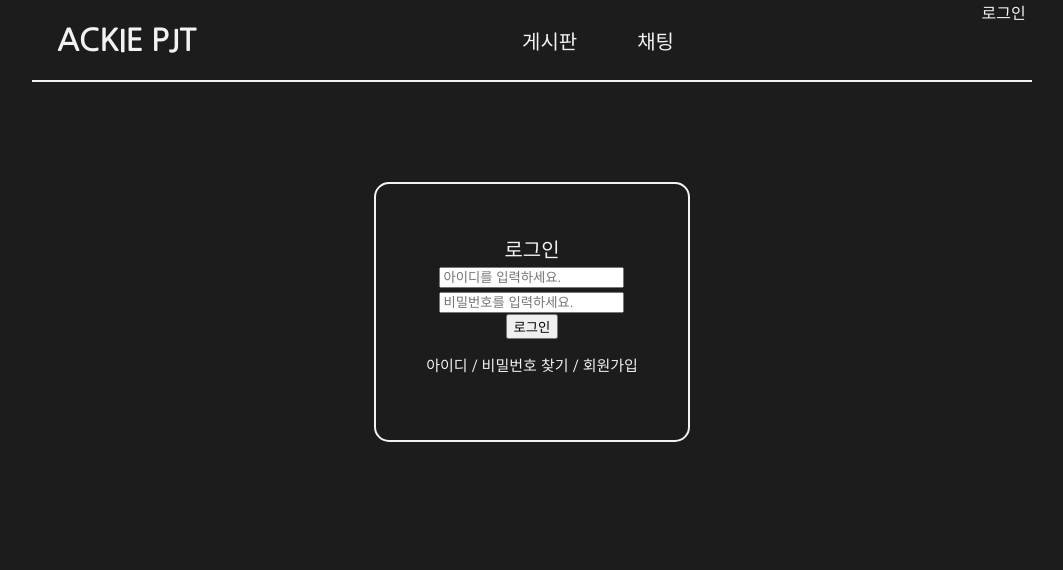
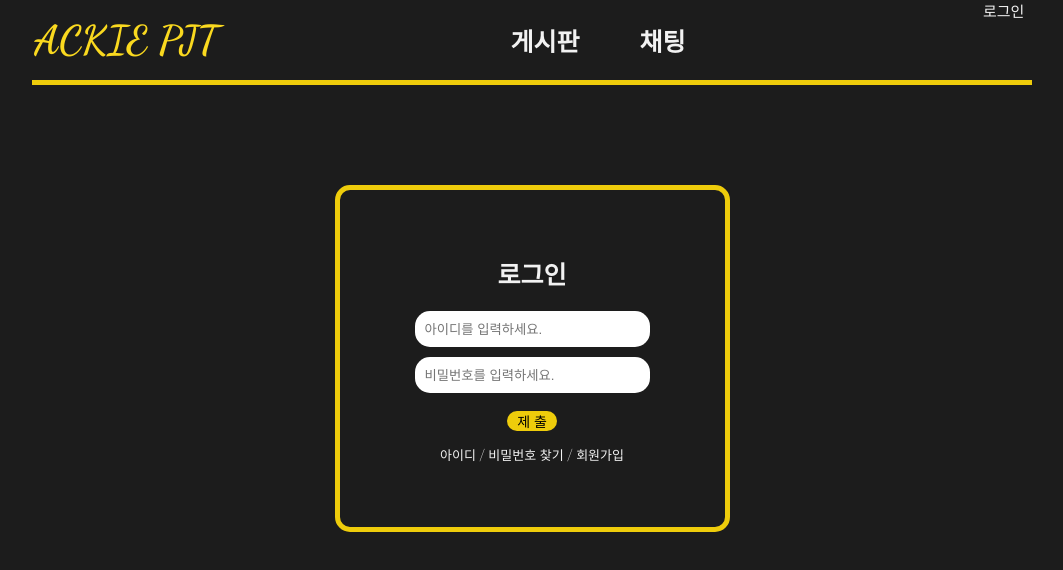
Before and after one commit to k2wackie/web-v3, a React (Create React App) app in the folder client/: page /login in a window 1280 px wide. Shown: the top 570 px of the page, without its empty margins (108-1171 px from the left). Built offline with nearby package versions, Linux system fonts and the light colour scheme; no server answers.

Commit message:
Update CSS

```diff
--- a/client/package.json
+++ b/client/package.json
@@ -6,9 +6,9 @@
   "dependencies": {
     "@testing-library/jest-dom": "^5.16.4",
     "@testing-library/react": "^13.1.1",
-    "@testing-library/user-event": "^13.5.0",
-    "react": "^18.0.0",
-    "react-dom": "^18.0.0",
+    "@testing-library/user-event": "^14.1.1",
+    "react": "^18.1.0",
+    "react-dom": "^18.1.0",
     "react-router-dom": "^6.3.0",
     "react-scripts": "5.0.1",
     "web-vitals": "^2.1.4"
--- a/client/src/App.js
+++ b/client/src/App.js
@@ -6,6 +6,7 @@ import Home from "./pages/Home";
 import Edit from "./pages/Edit";
 import Login from "./pages/Login";
 import Register from "./pages/Register";
+import Bulletin from "./pages/Bulletin";
 
 export const BulletinStateContext = React.createContext();
 export const BulletinDispatchContext = React.createContext();
@@ -72,8 +73,10 @@ function App() {
           <div className="App">
             <Routes>
               <Route path="/" element={<Home />} />
+              <Route path="/bulletin" element={<Bulletin />} />
               <Route path="/new" element={<New />} />
               <Route path="/edit/:id" element={<Edit />} />
+              <Route path="/bulletin/edit/:id" element={<Edit />} />
               <Route path="/login" element={<Login />} />
               <Route path="/register" element={<Register />} />
             </Routes>
--- a/client/src/components/BulletinEditor.js
+++ b/client/src/components/BulletinEditor.js
@@ -66,6 +66,7 @@ const BulletinEditor = ({ isEdit, chosenData, id }) => {
         />
       </div>
       <div>
+        <button onClick={() => navigate(-1)}>돌아가기</button>
         <button onClick={handleSubmit}>저장하기</button>
         {isEdit ? <button onClick={handleRemove}>삭제하기</button> : ""}
       </div>
--- a/client/src/components/LoginComp.js
+++ b/client/src/components/LoginComp.js
@@ -21,7 +21,7 @@ const LoginComp = () => {
   return (
     <div className="loginComp">
       <div className="loginBox">
-        로그인
+        <div>로그인</div>
         <div>
           <input
             ref={userIDInput}
@@ -40,8 +40,9 @@ const LoginComp = () => {
             onChange={(e) => setUserPW(e.target.value)}
           />
         </div>
+        <div></div>
         <div>
-          <button onClick={handleSubmit}>로그인</button>
+          <button onClick={handleSubmit}>제 출</button>
         </div>
         <div>
           <p className="registerMSG">
--- a/client/src/components/MainMenu.js
+++ b/client/src/components/MainMenu.js
@@ -1,8 +1,18 @@
+import { Link } from "react-router-dom";
+
 const MainMenu = () => {
   return (
     <div className="mainMenu">
-      <div>게시판</div>
-      <div>채팅</div>
+      <div>
+        <Link className="link" to="/bulletin">
+          게시판
+        </Link>
+      </div>
+      <div>
+        <Link className="link" to="/chat">
+          채팅
+        </Link>
+      </div>
     </div>
   );
 };
--- a/client/src/components/RegisterComp.js
+++ b/client/src/components/RegisterComp.js
@@ -21,15 +21,15 @@ const RegisterComp = () => {
 
   const [handleSubmit] = useRegist(userInputData);
   const [chkID, chkIDSubmit] = useChkID(userInputData);
-
+  console.log(chkID);
   const onClick = () => {
-    return chkID ? handleSubmit : alert("아이디 중복 확인을 해주세요.");
+    return chkID ? handleSubmit() : alert("아이디 중복 확인을 해주세요.");
   };
 
   return (
     <div className="loginComp">
       <div className="loginBox">
-        회원가입
+        <div>회원가입</div>
         <div>
           <input
             ref={userIDInput}
@@ -38,7 +38,9 @@ const RegisterComp = () => {
             value={userID}
             onChange={(e) => setUserID(e.target.value)}
           />
-          <button onClick={chkIDSubmit}>중복확인</button>
+          <button className="chkBtn" onClick={chkIDSubmit}>
+            중복확인
+          </button>
         </div>
         <div>
           <input
@@ -58,7 +60,7 @@ const RegisterComp = () => {
           />
         </div>
         <div>
-          <button onClick={onClick}>회원가입</button>
+          <button onClick={onClick}>제 출</button>
         </div>
         <div>
           <p className="registerMSG">
--- a/client/src/css/App.css
+++ b/client/src/css/App.css
@@ -1,9 +1,17 @@
-@import url("https://fonts.googleapis.com/css2?family=Nanum+Gothic&display=swap");
+@import url("https://fonts.googleapis.com/css2?family=Dancing+Script:wght@700&family=Noto+Sans+KR:wght@100&display=swap");
+
+:root {
+  --font-EN-family: "Dancing Script", cursive;
+  --font-KO-family: "Noto Sans KR", sans-serif;
+  --font-point-color: #fad91f;
+  --font-color: #f2f2f2;
+  --line-color: #eecc0b;
+}
 
 .Header {
   height: 80px;
   /* padding-left: 30px; */
-  border-bottom: 2px solid #f2f2f2;
+  border-bottom: 5px solid var(--line-color);
 
   display: flex;
   /* justify-content: center; */
@@ -17,10 +25,10 @@
   align-items: center;
   justify-content: center;
 
-  font-size: 30px;
-  font-family: "Nanum Gothic", sans-serif;
+  font-size: 40px;
+  font-family: var(--font-EN-family);
   font-weight: 800;
-  color: #f2f2f2;
+  color: var(--font-point-color);
 }
 
 .login {
@@ -28,7 +36,8 @@
   display: flex;
   justify-content: center;
 
-  color: #f2f2f2;
+  font-size: 15px;
+  color: var(--font-color);
 }
 
 .link {
@@ -40,10 +49,13 @@
   display: flex;
   align-items: center;
   justify-content: center;
+}
 
-  font-size: 20px;
-  font-family: "Nanum Gothic", sans-serif;
-  color: #f2f2f2;
+.mainMenu .link {
+  font-size: 25px;
+  font-weight: 800;
+  font-family: var(--font-KO-family);
+  color: var(--font-color);
 }
 
 .mainMenu div {
@@ -53,40 +65,51 @@
 .contents {
   display: flex;
   justify-content: space-around;
+  position: relative;
+  top: 20px;
 }
 
 .sideMenu {
-  width: 20%;
-  border: 2px solid #f2f2f2;
-  color: #f2f2f2;
-  font-family: "Nanum Gothic", sans-serif;
+  width: 10%;
+  display: flex;
+  justify-content: center;
+  /* border: 2px solid var(--line-color); */
+
+  font-size: 18px;
+  color: var(--font-color);
+  font-family: var(--font-KO-family);
+}
+.sideMenu .link {
+  color: var(--font-color);
 }
 
 .bulletin {
-  width: 80%;
+  width: 90%;
   display: flex;
   justify-content: center;
-  /* border: 2px solid #f2f2f2; */
 }
 
 .bulletinList {
   width: 70%;
-  color: #f2f2f2;
+  color: var(--font-color);
   display: flex;
   flex-direction: column;
   align-items: center;
-  font-family: "Nanum Gothic", sans-serif;
+  font-family: var(--font-KO-family);
 }
 
 .bulletinList > div {
   width: 100%;
+  /* border: 1px solid #424242;
+  border-radius: 20px; */
 }
 
 .bulletinEditor {
-  color: #f2f2f2;
-  border: 1px soild gray;
+  color: var(--font-color);
+  border: 5px solid var(--line-color);
   text-align: center;
   padding: 20px;
+  border-radius: 40px;
 }
 
 .bulletinEditor input,
@@ -94,13 +117,25 @@ textarea {
   margin-bottom: 20px;
   width: 500px;
   padding: 10px;
+  border-radius: 10px;
 }
 
 .bulletinEditor textarea {
   height: 200px;
 }
 
+.bulletinEditor button {
+  background-color: var(--line-color);
+  border: 0;
+  border: 1px solid rgb(28, 28, 28);
+  border-radius: 5px;
+  cursor: pointer;
+}
+
 .bulletinItem {
   padding: 10px;
   white-space: pre-wrap;
+  border: 5px solid var(--line-color);
+  border-radius: 15px;
+  margin-bottom: 10px;
 }
--- a/client/src/css/Login.css
+++ b/client/src/css/Login.css
@@ -1,35 +1,75 @@
-@import url("https://fonts.googleapis.com/css2?family=Nanum+Gothic&display=swap");
+@import url("https://fonts.googleapis.com/css2?family=Dancing+Script:wght@700&family=Noto+Sans+KR:wght@100&display=swap");
 
+:root {
+  --font-EN-family: "Dancing Script", cursive;
+  --font-KO-family: "Noto Sans KR", sans-serif;
+  --font-point-color: #fad91f;
+  --font-color: #f2f2f2;
+  --line-color: #eecc0b;
+}
 .loginComp {
-  /* display: flex; */
-  /* justify-content: center; */
-  /* align-content: center; */
-  /* flex-direction: column; */
-  /* min-height: 100vh; */
   text-align: center;
 
   position: relative;
   top: 100px;
 
-  font-family: "Nanum Gothic", sans-serif;
-  color: #f2f2f2;
+  font-family: var(--font-KO-family);
+  color: var(--font-color);
 }
 
 .loginBox {
   display: inline-block;
-  border: 2px solid #f2f2f2;
+  border: 5px solid var(--line-color);
   border-radius: 15px;
-  padding: 50px;
+  padding: 50px 70px;
+}
 
-  font-size: 20px;
+.loginBox div:first-child {
+  font-weight: 600;
+  font-size: 25px;
+  padding: 15px;
+}
+
+.loginBox div:nth-child(n + 2):nth-child(-n + 4) {
+  padding: 5px;
+  width: 235px;
+}
+
+.loginBox div:nth-child(n + 3):nth-child(-n + 4) {
+  display: flex;
+  flex-direction: column;
+}
+
+.loginBox input {
+  height: 36px;
+  width: -webkit-fill-available;
+  border-radius: 15px;
+  padding: 0 10px;
+  border: 0;
+}
+
+.chkBtn {
+  height: 38px;
+  position: fixed;
+  width: 53px;
+}
+
+.loginBox button {
+  font-size: 14px;
+  border-radius: 15px;
+  padding: 0 10px;
+  background-color: var(--line-color);
+  border: 0;
+  cursor: pointer;
 }
 
 .registerMSG,
 .registerMSG > Link {
-  font-size: 15px;
+  font-size: 13px;
 }
 
-.registerLink {
-  color: #f2f2f2;
+.registerLink,
+.registerMSG {
+  color: var(--font-color);
   font-weight: 400;
 }
--- a/client/src/hooks/useRegist.js
+++ b/client/src/hooks/useRegist.js
@@ -18,7 +18,8 @@ const useLogin = (userInputData) => {
 
   const handleSubmit = async () => {
     if (userPW !== userChkPW) {
-      return alert("비밀번호와 비밀번호 확인은 같아야 합니다.");
+      alert("비밀번호와 비밀번호 확인은 같아야 합니다.");
+      return;
     }
     if (userID.length < 1) {
       userIDInput.current.focus();
--- a/client/src/index.js
+++ b/client/src/index.js
@@ -5,7 +5,7 @@ import App from "./App";
 
 const root = ReactDOM.createRoot(document.getElementById("root"));
 root.render(
-  // <React.StrictMode>
-  <App />
-  // </React.StrictMode>
+  <React.StrictMode>
+    <App />
+  </React.StrictMode>
 );
--- /dev/null
+++ b/client/src/pages/Bulletin.js
@@ -0,0 +1,21 @@
+import React from "react";
+
+import Header from "../components/Header";
+import SideMenu from "../components/SideMenu";
+import BulletinList from "../components/BulletinList";
+
+const Bulletin = () => {
+  return (
+    <div className="HomePage">
+      <Header />
+      <div className="contents">
+        <SideMenu />
+        <div className="bulletin">
+          <BulletinList />
+        </div>
+      </div>
+    </div>
+  );
+};
+
+export default React.memo(Bulletin);
--- a/package.json
+++ b/package.json
@@ -26,7 +26,8 @@
   "dependencies": {
     "concurrently": "^7.1.0",
     "dotenv": "^16.0.0",
-    "express": "^4.17.3",
-    "mysql": "^2.18.1"
+    "express": "^4.18.0",
+    "mysql": "^2.18.1",
+    "node-polyfill-webpack-plugin": "^1.1.4"
   }
 }
```
Also changed, not shown: 2 other files (tests, documents, lock files or other folders).
